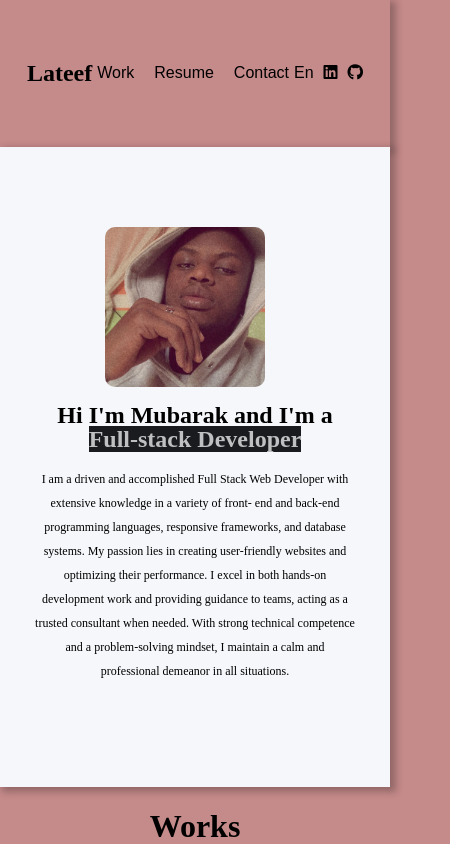
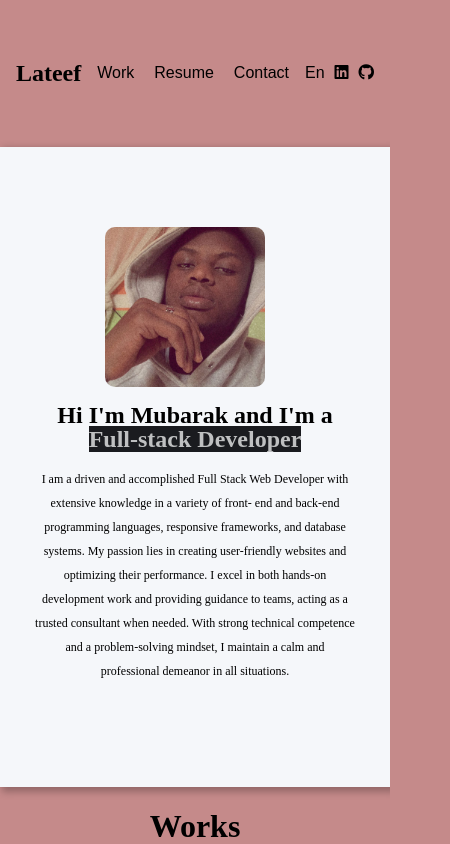
Before and after one commit to TechLateef/my-portfolio, a React (Create React App) app: page / in a window 390 px wide. Shown: the top 844 px of the page, 450 px wide, since content can reach past the window. Built offline with nearby package versions, Linux system fonts and the light colour scheme.

Commit message:
make the contact div responsive

```diff
--- a/src/App.css
+++ b/src/App.css
@@ -154,7 +154,7 @@ align-self: center;
 
   nav{
     justify-content: center;
-    gap: 5px;
+    gap: 1rem;
   }
 
   .container{
@@ -211,12 +211,14 @@ align-self: center;
       flex-direction: column;
       gap: 40px;
       height: 45rem;
+      margin: 5rem;
     }
 
     .main{
       align-self: center;
         width: 100%;
         height: 55rem;
+        margin-left: 0;
         background-color: #f5f7fa;
       }
       .area{
```
